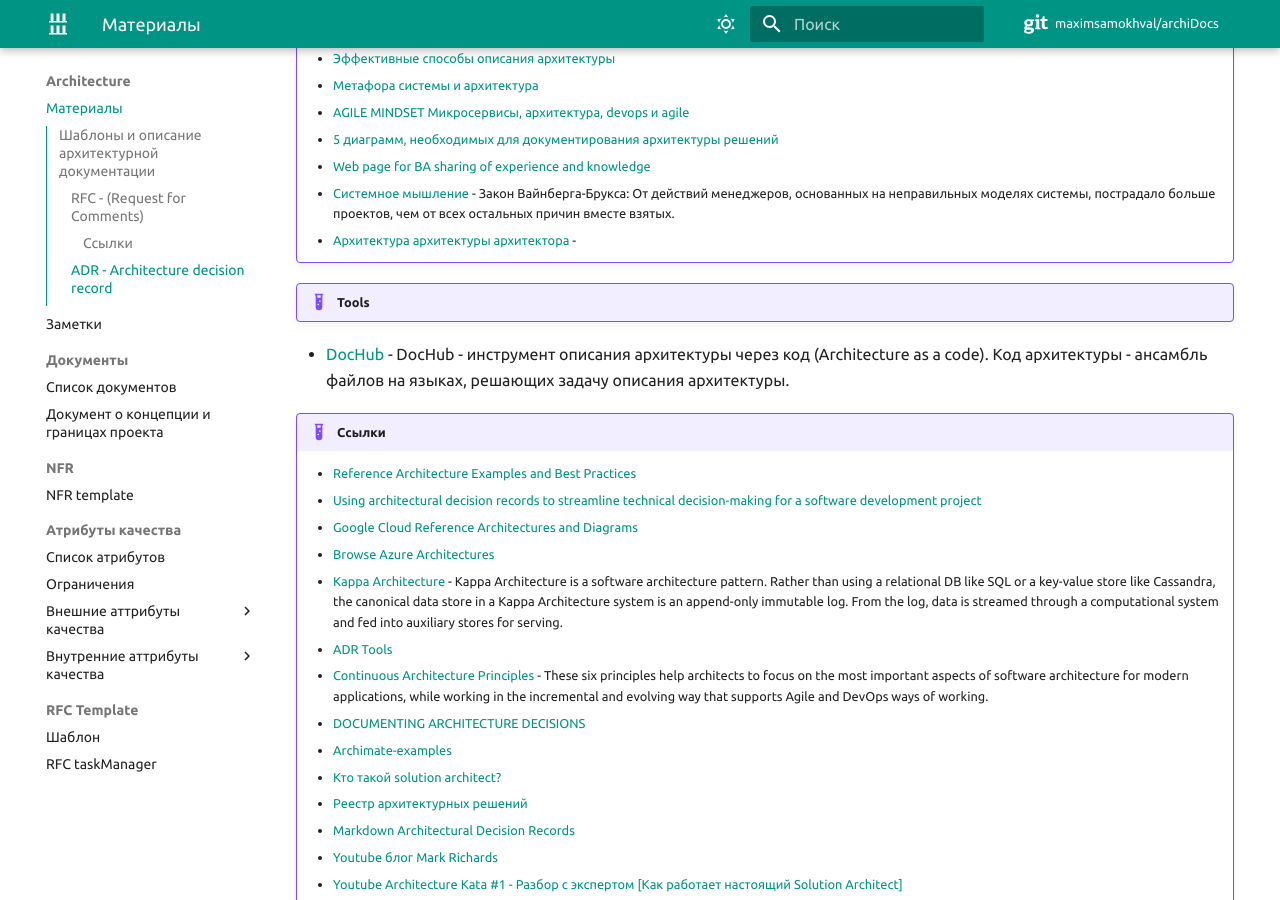
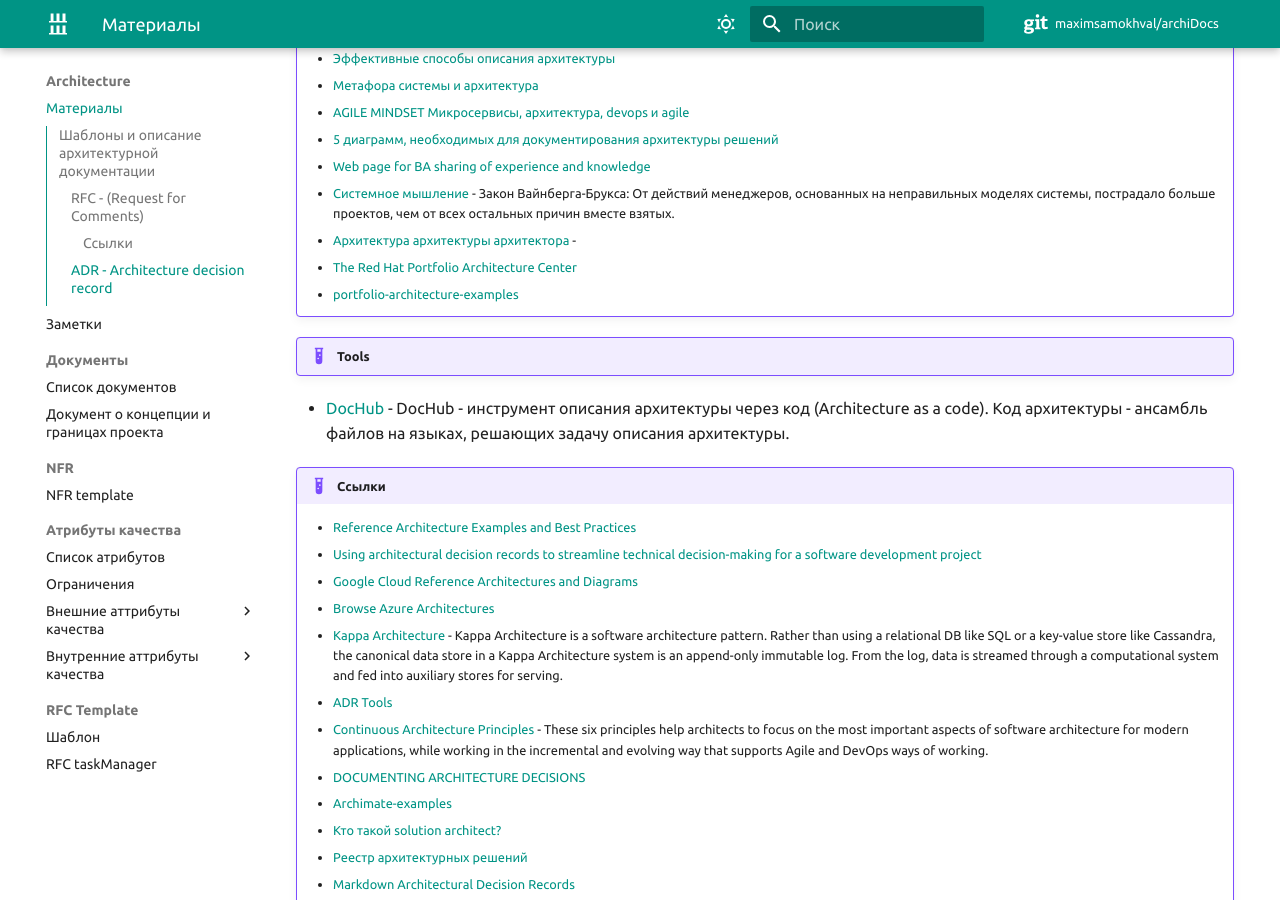
Before and after one commit to maximsamokhval/archiDocs, an MkDocs documentation site: the page built from docs/Architecture/index.md, in a window 1280 px wide and 900 px high, scrolled down 809 px. Built offline with MkDocs 1.6.1 and Material for MkDocs 9.7.7, drawn with Linux system fonts in a browser that asks for light colours; comment, search, counter and statistics services are not loaded.

Commit message:
The Red Hat Portfolio Architecture Center

```diff
--- a/docs/Architecture/index.md
+++ b/docs/Architecture/index.md
@@ -24,6 +24,8 @@
     - [Web page for BA sharing of experience and knowledge](https://babokpage.wordpress.com/)
     - [Системное мышление](https://less.works/ru/less/principles/systems-thinking.html) - Закон Вайнберга-Брукса: От действий менеджеров, основанных на неправильных моделях системы, пострадало больше проектов, чем от всех остальных причин вместе взятых.
     - [Архитектура архитектуры архитектора](https://habr.com/ru/post/544586/) -
+    - [The Red Hat Portfolio Architecture Center](https://www.redhat.com/architect/portfolio/?extIdCarryOver=true&intcmp=7013a0000025wJwAAI)
+    - [portfolio-architecture-examples](https://gitlab.com/redhatdemocentral/portfolio-architecture-examples/-/tree/main)
 
 
 !!! example "Tools"
```
